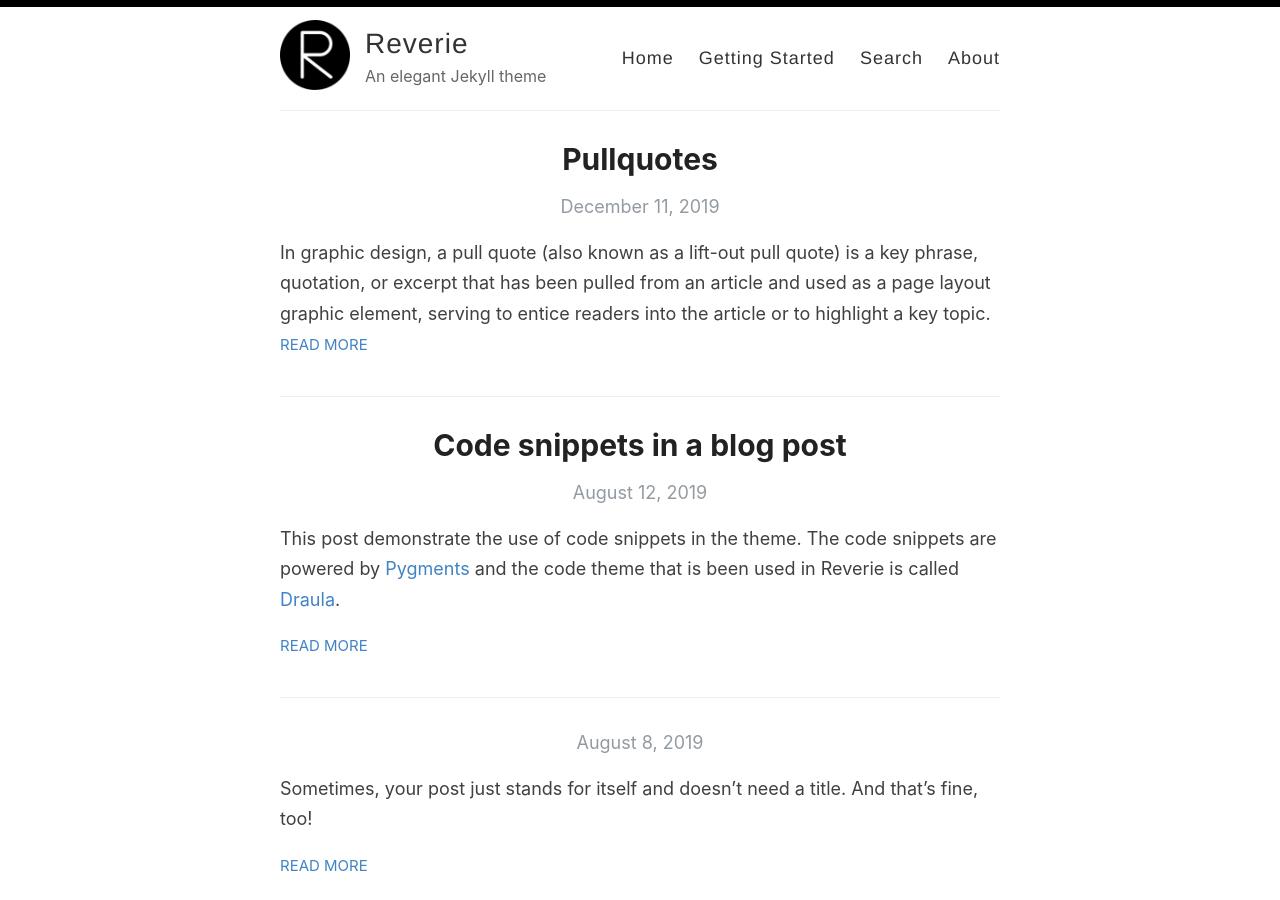
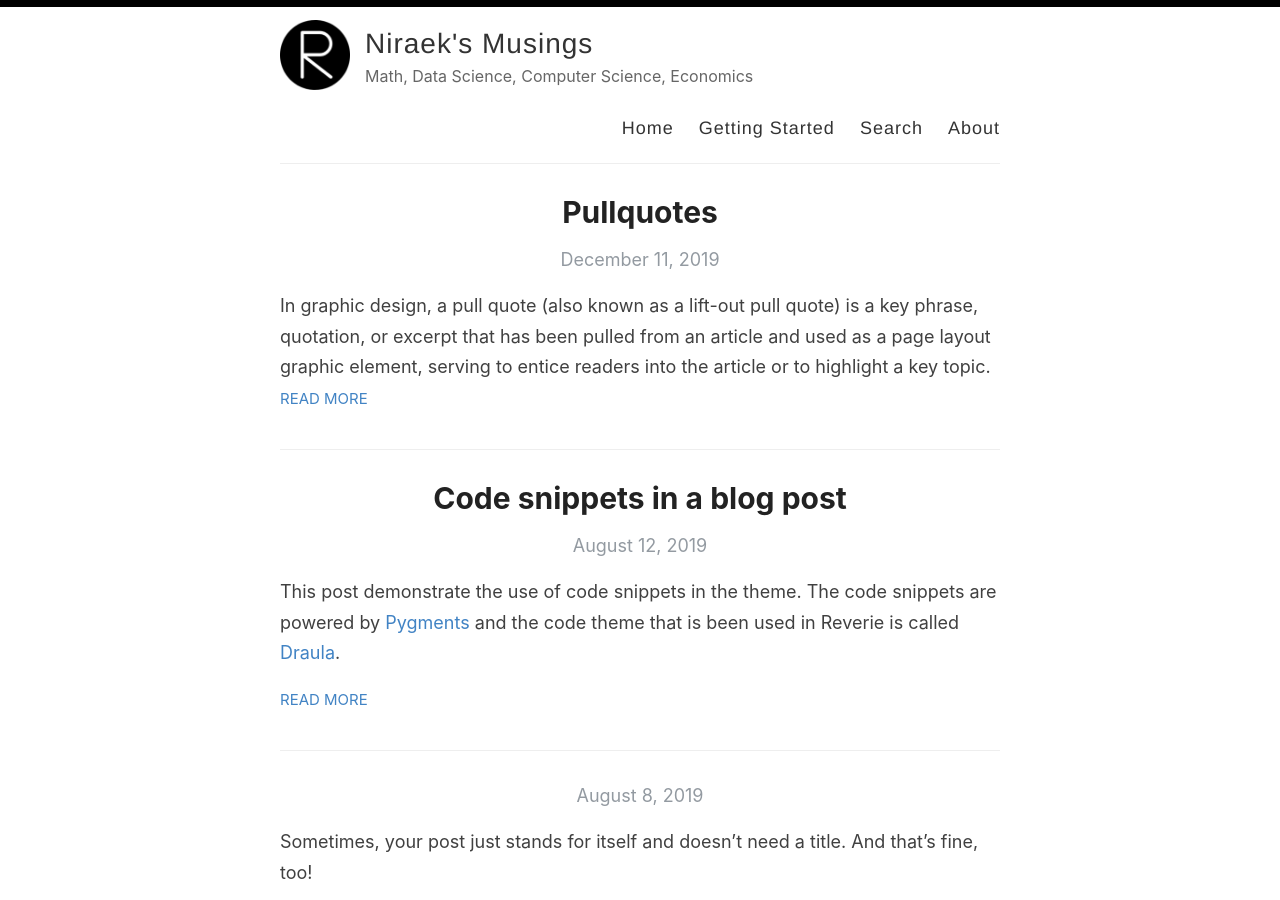
Before and after one commit to niraekjs/niraek.github.io, a Jekyll site: the page built from index.html, in a window 1280 px wide and 900 px high. Built offline with Jekyll 4.4.1, drawn with Linux system fonts in a browser that asks for light colours; the list of posts is cut into pages by our own code.

Commit message:
Update _config.yml

```diff
--- a/_config.yml
+++ b/_config.yml
@@ -3,13 +3,13 @@
 #
 
 # Name of your site (displayed in the header)
-name: Reverie
+name: Niraek's Musings
 
 # Name of the author
-author: Amit Merchant
+author: Niraek Jain-Sharma
 
 # Short bio or description (displayed in the header)
-description: An elegant Jekyll theme
+description: Math, Data Science, Computer Science, Economics
 
 # URL of your avatar or profile pic (you could use your GitHub profile pic)
 avatar: /images/reverie.png
```
